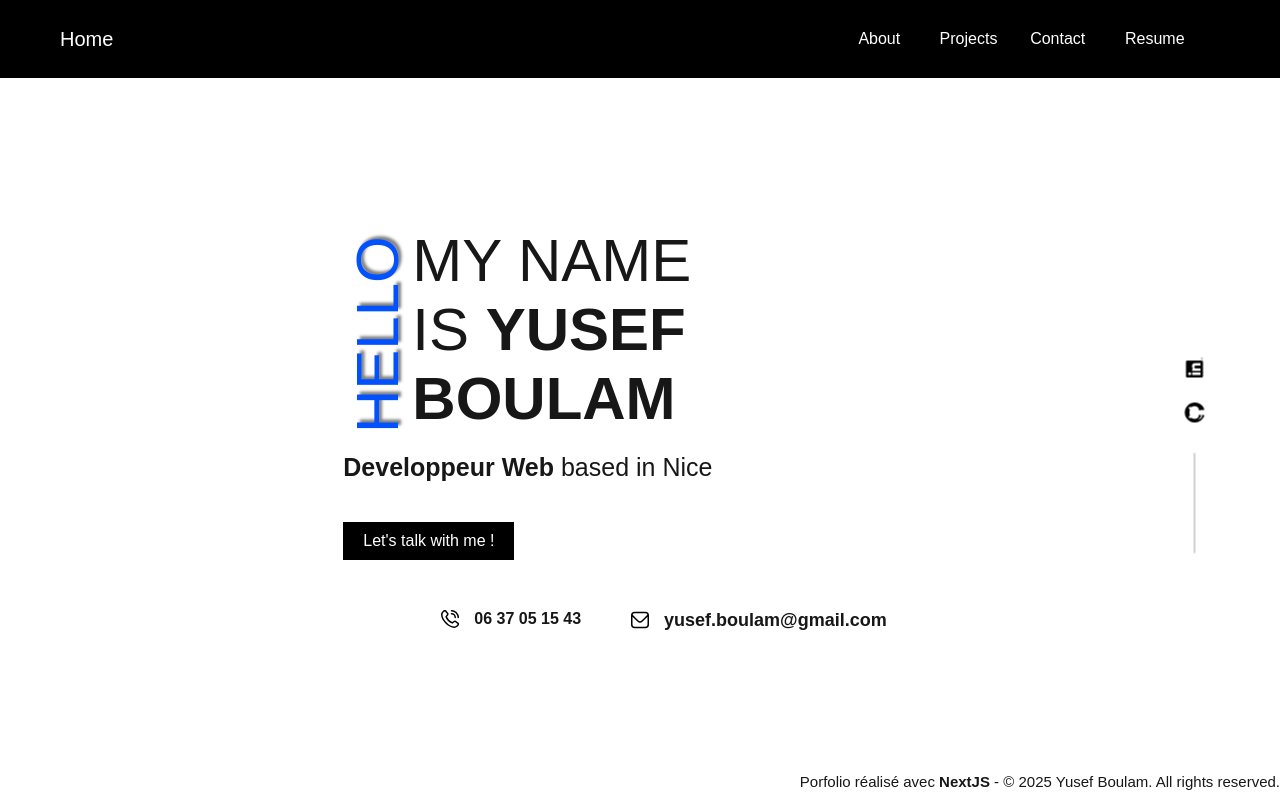
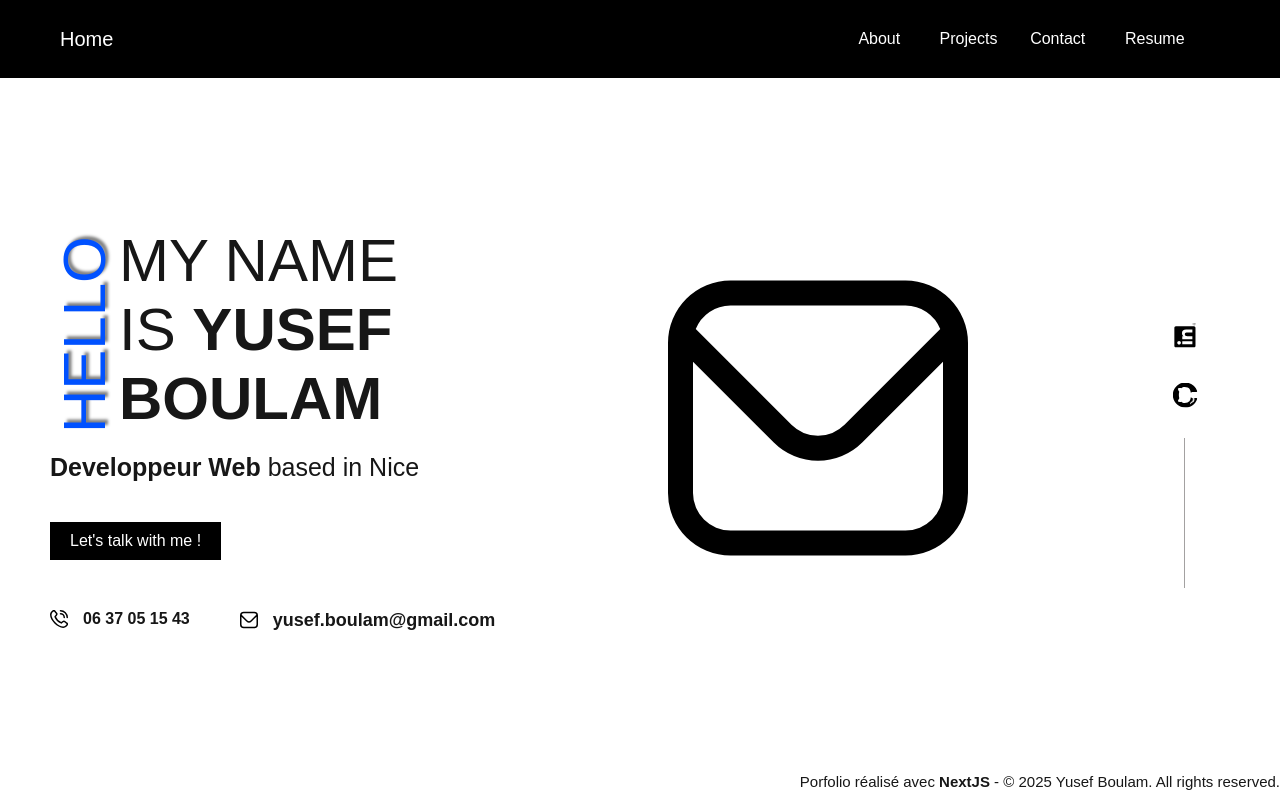
Before and after one commit to yusef-boulam/Portfolio_NextJS, a Next.js app: page / in a window 1280 px wide. Built offline with nearby package versions, Linux system fonts and the light colour scheme.

Commit message:
Amelioration du CSS sur la Home page

```diff
--- a/app/page.jsx
+++ b/app/page.jsx
@@ -11,8 +11,9 @@ export default function Home() {
         <meta name="description" content="Portfolio de [Ton Nom]" />
       </Head>
       <main className={styles.main}>
-        <div>
         <div className={styles.container}>
+          <div className={styles.container2}>
+            <div className={styles.containerText}>
               <h1>
                 <span className={styles.hello}>HELLO </span>
                 <span className={styles.nameContainer}>
@@ -20,8 +21,8 @@ export default function Home() {
                 </span>
               </h1>
               <h2>
-              <span className={styles.function}>Developpeur Web </span> based in
-              Nice
+                <span className={styles.function}>Developpeur Web </span> based
+                in Nice
               </h2>
 
               <Link href="/contact" className={styles.linkContainer}>
@@ -43,11 +44,22 @@ export default function Home() {
                   alt="phone"
                   className={styles.iconeEmail}
                 />
-              <a href="mailto:yusef.boulam@gmail.com" className={styles.email}>
+                <a
+                  href="mailto:yusef.boulam@gmail.com"
+                  className={styles.email}
+                >
                   yusef.boulam@gmail.com
                 </a>
               </div>
             </div>
+          </div>
+        </div>
+        <div className={styles.containerPicture}>
+          <img
+            src="/assets/images/home/email.svg"
+            alt="photo profile"
+            className={styles.pictureProfile}
+          />
         </div>
         <div className={styles.containerSocial}>
           <Link href="https://www.linkedin.com/in/yusef-boulam/">
--- a/app/styles/home.module.css
+++ b/app/styles/home.module.css
@@ -1,26 +1,41 @@
 .main {
     display: flex;
-    flex-direction: column;
+
     align-items: center;
-    justify-content: center;
+    justify-content: space-between;
     height: 85vh;
+    max-width: 1500px;
+    margin: auto;
 
 }
 
 .container {
+    width: 45%;
+    margin-left: 50px;
+    display: flex;
+    flex-direction: column;
+    align-items: center;
+
+}
+
+.container2 {
     display: flex;
     flex-direction: column;
     align-items: baseline;
     justify-content: center;
     width: 100%;
-    max-width: 400px;
+    max-width: 600px;
     padding-top: 20px;
 }
 
-.container h1 {
+.container2 h1 {
     font-size: 60px;
     font-weight: 500;
     margin-bottom: 20px;
+}
+
+.containerText {
+    max-width: 400px;
 }
 
 .nameContainer {
@@ -31,7 +46,7 @@
     font-weight: 600;
 }
 
-.container h1 {
+.container2 h1 {
     display: flex;
 }
 
@@ -44,7 +59,7 @@
 }
 
 
-.container h2 {
+.container2 h2 {
     font-size: 25px;
     font-weight: 500;
     margin-bottom: 20px;
@@ -54,7 +69,7 @@
     font-weight: 600;
 }
 
-.container p {
+.container2 p {
     font-size: 20px;
     font-weight: 500;
 }
@@ -97,15 +112,24 @@
     transform: skewX(-25deg);
 }
 
+.containerPicture {
+    width: 30%;
+    display: flex;
+    justify-content: center;
+}
+
+.pictureProfile {
+    height: 300px;
+
+}
+
 /* Animation du pseudo-élément lors du survol */
 .link:hover::before {
     animation: slide 0.75s forwards;
 }
 
 .containerSocial {
-    position: fixed;
-    right: 0;
-
+    margin-left: auto;
     transform: rotate(-90deg);
     writing-mode: vertical-rl;
     text-orientation: mixed;
@@ -113,13 +137,12 @@
     flex-direction: column;
     align-items: center;
 
-
 }
 
 .ligneGrise {
     width: 1px;
     /* Définit la largeur de la ligne */
-    height: 100px;
+    height: 150px;
     /* Définit l'épaisseur de la ligne */
     background-color: rgb(163, 161, 161);
     /* Définit la couleur de la ligne */
@@ -128,13 +151,13 @@
 }
 
 .iconeGithub {
-    height: 20px;
-    margin-right: 25px;
+    height: 25px;
+    margin-left: 25px;
 }
 
 .iconeLinkedin {
-    height: 20px;
-    margin-right: 25px;
+    height: 25px;
+    margin-left: 35px;
 }
 
 @keyframes slide {
@@ -175,7 +198,6 @@
 .iconeCallPhone {
     height: 18px;
     margin-right: 15px;
-    margin-left: 98px;
 }
 
 .iconeEmail {
```
Lines whose indentation alone changed are shown as unchanged.
